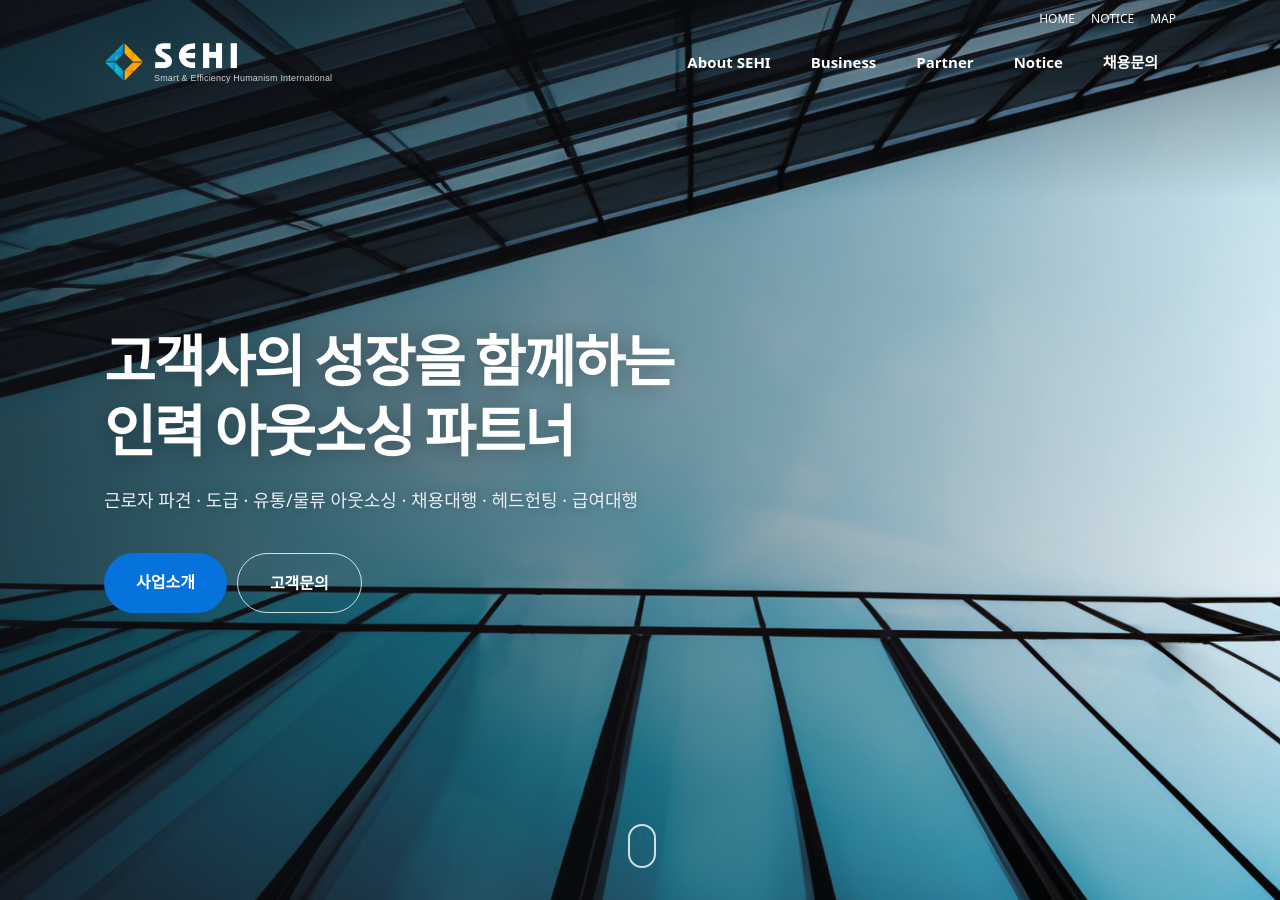
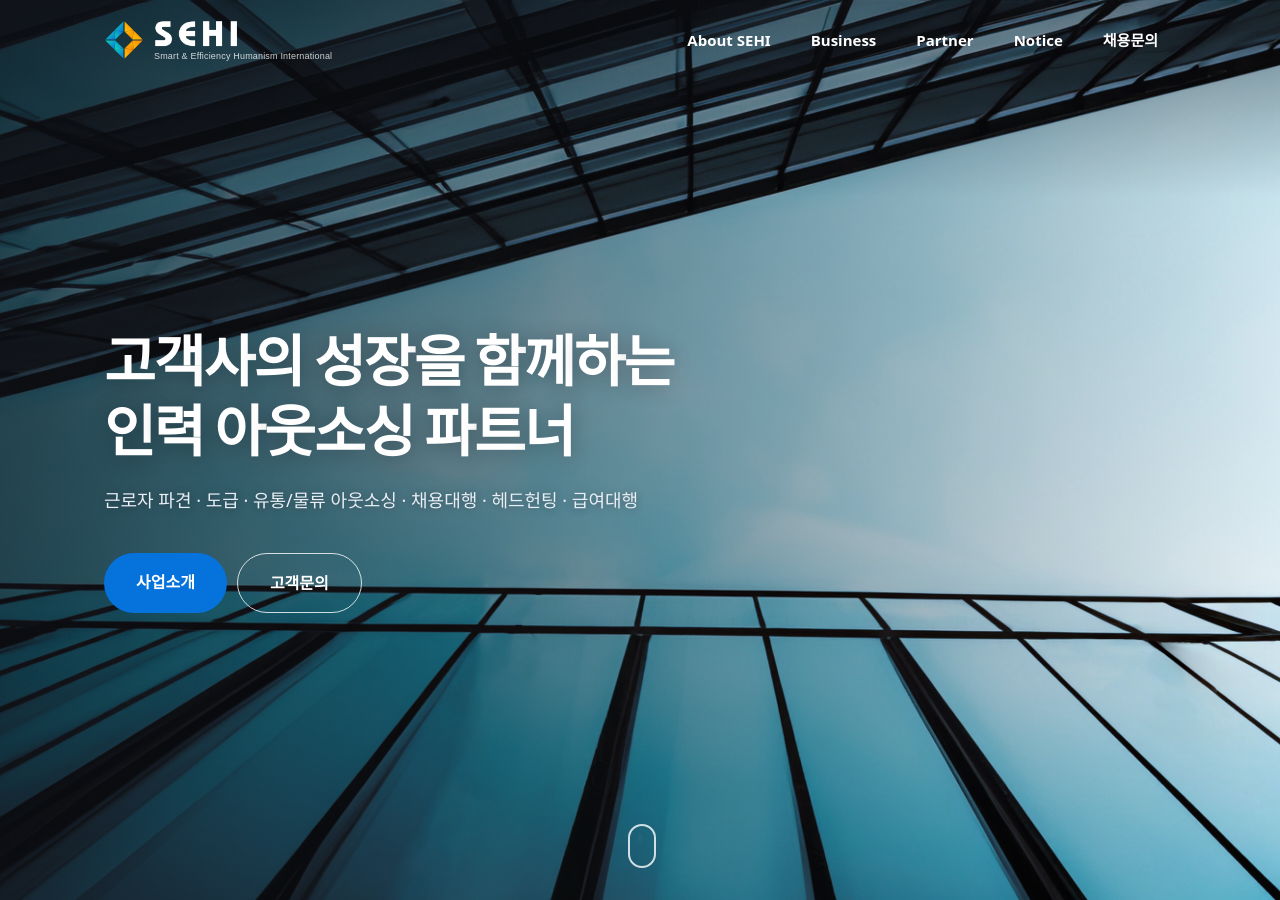
Before and after one commit to ivovilove2-maker/github.io, a Jekyll site: the page built from index.html, in a window 1280 px wide and 900 px high. Built offline with Jekyll 4.4.1, drawn with Linux system fonts in a browser that asks for light colours; some web fonts are replaced.

Commit message:
상단 HOME·NOTICE·MAP 링크 삭제, 메뉴바 높이 조정
Co-Authored-By: Claude Opus 5.5 <noreply@anthropic.com>

```diff
--- a/_includes/header.html
+++ b/_includes/header.html
@@ -1,9 +1,4 @@
 <header class="hd">
-  <div class="util wrap">
-    <a href="{{ '/' | relative_url }}">HOME</a>
-    <a href="{{ '/notice.html' | relative_url }}">NOTICE</a>
-    <a href="{{ '/location.html' | relative_url }}">MAP</a>
-  </div>
   <div class="wrap nav">
     {% include logo.html %}
     <nav aria-label="주 메뉴">
--- a/assets/css/style.css
+++ b/assets/css/style.css
@@ -32,7 +32,7 @@ img{max-width:100%;display:block}
 .hd{position:sticky;top:0;z-index:50;background:rgba(255,255,255,.92);backdrop-filter:blur(8px);border-bottom:1px solid var(--line)}
 .util{display:flex;justify-content:flex-end;gap:16px;font-size:12px;color:var(--sub);padding-top:8px}
 .util a:hover{color:var(--brand)}
-.nav{display:flex;align-items:center;justify-content:space-between;height:66px}
+.nav{display:flex;align-items:center;justify-content:space-between;height:80px}
 .gnb{display:flex;gap:4px;margin:0;padding:0;list-style:none;align-self:stretch}
 .gnb>li{position:relative;display:flex}
 .gnb>li>a{position:relative;display:flex;align-items:center;padding:0 18px;font-size:15px;font-weight:600;transition:color .2s}
@@ -261,6 +261,7 @@ img{max-width:100%;display:block}
 }
 @media (max-width:760px){
   .util{display:none}
+  .nav{height:66px}
   .menu-btn{display:block}
   .gnb{display:none;position:absolute;top:66px;left:12px;right:12px;flex-direction:column;gap:0;background:#fff;border-radius:var(--radius);box-shadow:var(--shadow-hover);padding:8px;max-height:calc(100vh - 80px);overflow:auto}
   .gnb.open{display:flex}
```
